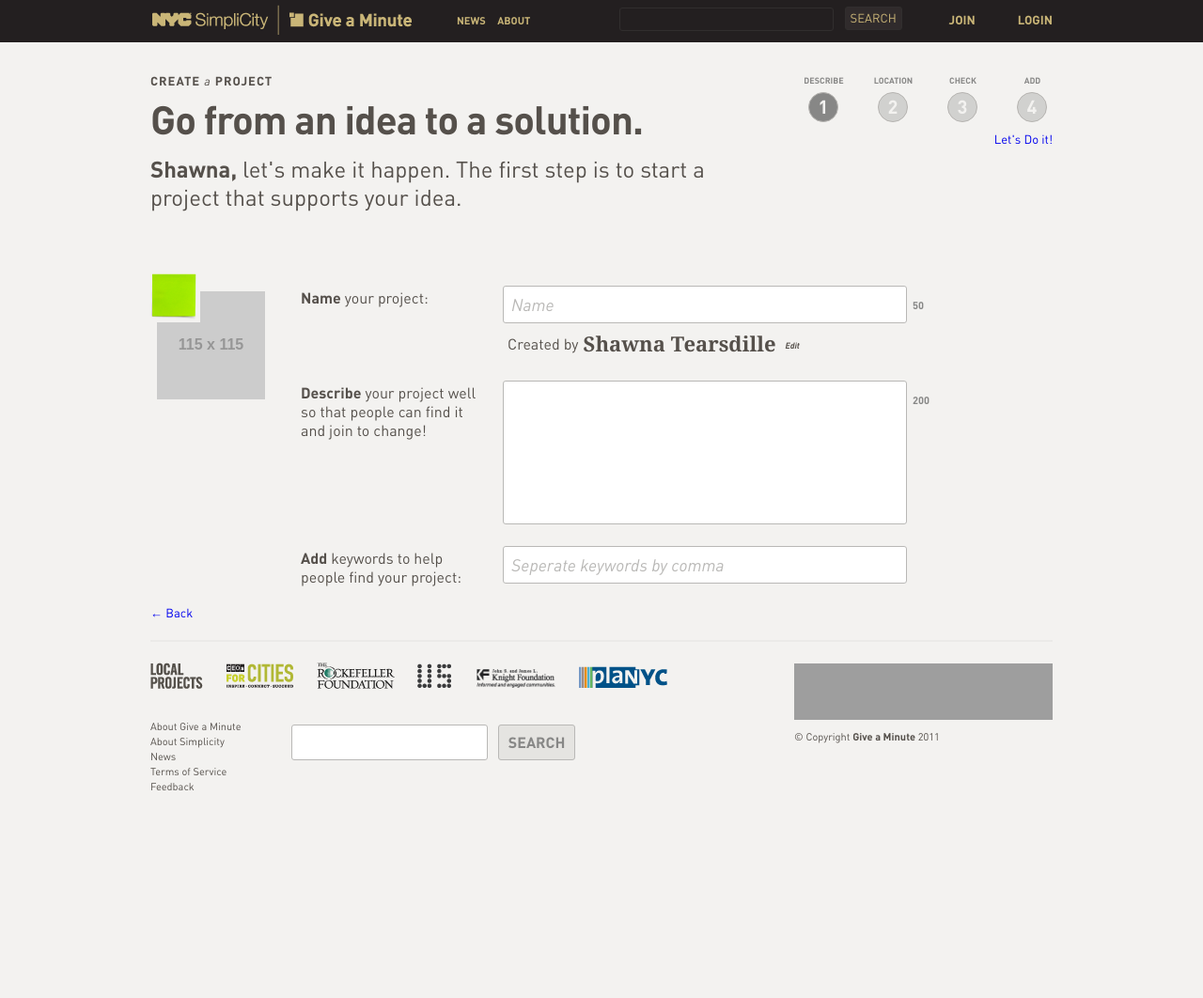
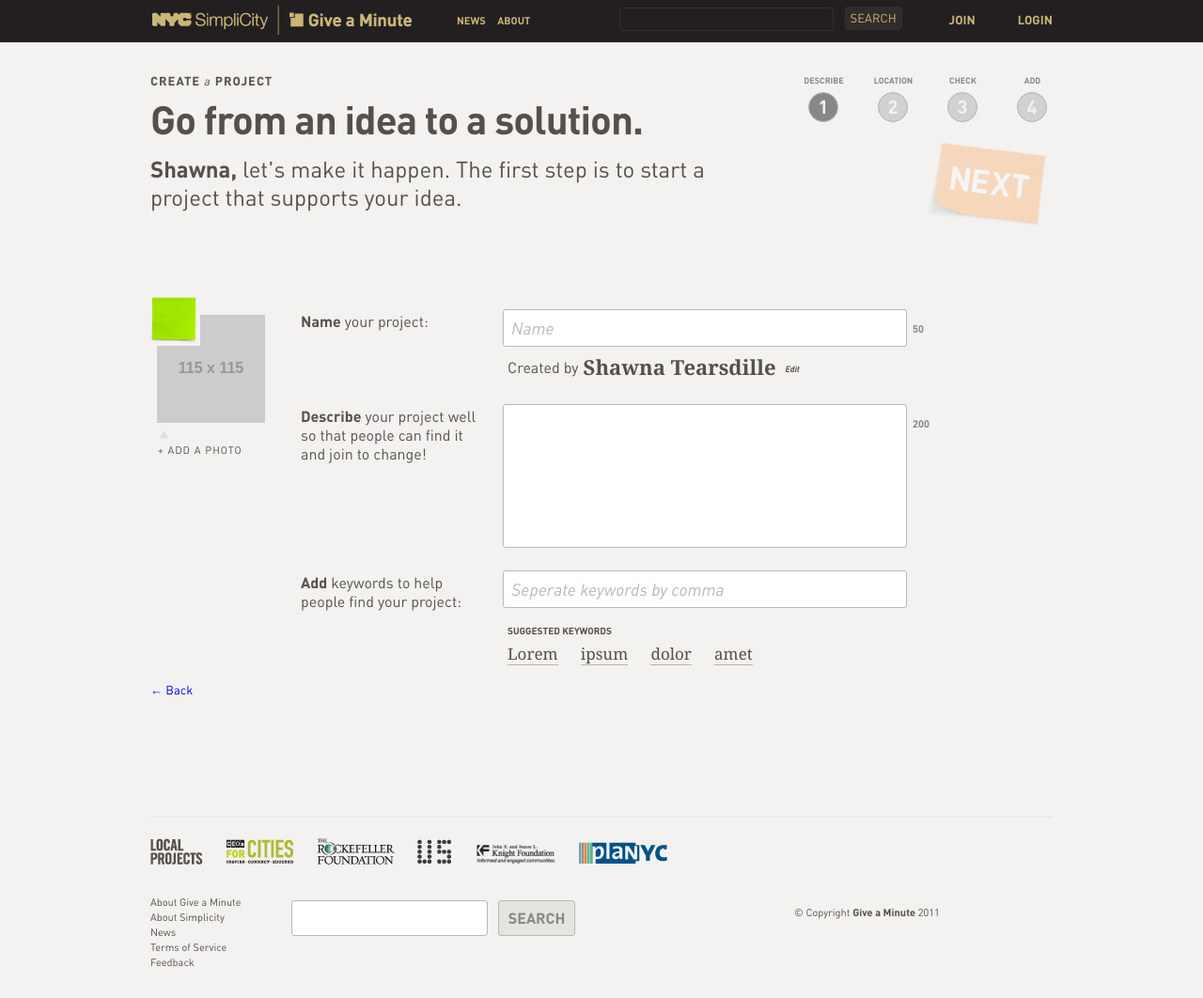
Before and after one commit to typecode/gam-ui-dep, a Python web app: template templates/create.html in a window 1280 px wide. Shown: the whole page at 94% size. Before the commit the page ends 841 px from the top, so only its background shows below. Run offline with Jinja, Linux system fonts and the light colour scheme; the template is opened without the code that fills it, so the values that code supplies are empty; grey boxes labelled with a size stand in for pictures from a placeholder-image service; some libraries are stand-ins or nearby versions; grey boxes are pictures that could not be loaded.

Commit message:
more changes to "create" page

```diff
--- a/templates/create.html
+++ b/templates/create.html
@@ -18,7 +18,7 @@
 				</div>
 				<div class='box next'>
 					<a class="ca-btn" href="#">
-						<span>Let's Do it!</span>
+						<span>Next step</span>
 					</a>
 				</div>
 			</div>
@@ -34,6 +34,7 @@
 						<img src="http://placehold.it/115x115" alt="" class="proj"/>
 						<span class="overlay-tag"></span>
 					</div>
+					<div class="addphoto">&#43; <span>Add A Photo</span></div>
 				</div>
 
 				<div class="east">
@@ -41,7 +42,7 @@
 						<label for='name'><strong>Name</strong> your project:</label>
 						<input value='Name' type='text' name='name' id='name' class='name'/>
 						<span class="charlimit">50</span>
-						<div class="below-input clearfix"><span class="createdby">Created by</span><span class="user-name">Shawna Tearsdille</span><span class="edit">Edit</span></span></div>
+						<div class="below-input clearfix"><span class="createdby">Created by</span><span class="user-name">Shawna Tearsdille</span><span class="edit">Edit</span></div>
 					</div>
 					<div class="row clearfix">
 						<label for='describe'><strong>Describe</strong> your project well so that people can find it and join to change!</label>
@@ -51,6 +52,15 @@
 					<div class="row clearfix">
 						<label for='keywords'><strong>Add</strong> keywords to help people find your project:</label>
 						<input value='Seperate keywords by comma' type='text' name='keywords' id='keywords' class='keywords'/>
+						<div class="below-input clearfix">
+							<span class="suggested-keywords-label">Suggested Keywords</span>
+							<span class="suggested-keywords">
+								<span>Lorem</span>
+								<span>ipsum</span>
+								<span>dolor</span>
+								<span>amet</span>
+							</span>
+						</div>
 					</div>
 				</div>
 			</div>
--- a/ui/css/tc.gam.main.css
+++ b/ui/css/tc.gam.main.css
@@ -151,7 +151,7 @@
 div.seafloor .box { padding:0 0 25px; font-size: 11px; line-height: 16px; color: #55504b}
 div.seafloor .logos img { height: 33px; margin-right: 20px }
 
-div.seafloor .sitemap { width:150px; float:left;}
+div.seafloor .sitemap { width:150px; float:left; margin-bottom: 30px;}
 div.seafloor .sitemap a {color: #55504b }
 div.seafloor .sitemap a:hover { border-bottom: 1px solid #d2cac2; }
 div.seafloor .search { width:525px; float:right; margin-top: 6px;}
@@ -193,24 +193,36 @@
 	padding:40px 0px;  }
 div.continent.login .midlands .east p { margin-left:35px; }
 
+
 /* Create */
 div.continent.create { }
 div.continent.create .headlands { margin-bottom: 65px; }
 div.continent.create .headlands > .west { width: 600px; }
 div.continent.create .headlands > .east { width: 360px; text-align: right}
+div.continent.create .headlands .next a.ca-btn {display: block; background: url(../images/button_nextInactive.png) top left no-repeat transparent; width: 138px; height: 103px; float: right; margin-top: 8px;}
+div.continent.create .headlands .next a.ca-btn:hover {background-image: url(../images/button_nextActive.png);}
+div.continent.create .headlands .next a.ca-btn span { visibility: hidden }
 div.continent.create .midlands .step > .west { width: 160px; }
 div.continent.create .midlands .step > .east { width: 800px; }
 div.continent.create .midlands .step .thumb { position: relative; width: 122px; height: 135px; }
 div.continent.create .midlands .step .thumb .proj { position: absolute; bottom: 0; left: 0; margin-left: 7px; z-index: 1; width: 115px; height: 115px; }
 div.continent.create .midlands .step .thumb .overlay-tag { position: absolute; top: 0; left: 0; z-index: 2; width: 54px; height: 54px; background: url(../images/avatar_sq_53.png) top left no-repeat transparent; }
+div.continent.create .midlands .step .addphoto { margin: 5px 0 0 4px; padding: 16px 0 0 4px; background: url(../images/control_addPhotoArrow.png) top left no-repeat transparent; color: #55504b; font-size: 11px; letter-spacing: 1px; text-transform: uppercase}
+div.continent.create .midlands .step .addphoto span:hover { border-bottom: 1px solid #d2cac2; }
 div.continent.create .midlands .step div.row { width: 800px; clear: both; margin: 14px 0 6px; }
 div.continent.create .midlands .step label { font-size: 16px; line-height: 20px; color: #55504b; width: 200px; margin-right: 15px; display: block; float: left; padding-top: 3px;}
 div.continent.create .midlands .step input,
 div.continent.create .midlands .step textarea { width: 412px; font-size: 18px; line-height: 22px; color: #b9b8b6; padding: 8px; border: 1px solid #b9b8b6; -moz-border-radius: 3px; -webkit-border-radius: 3px; -khtml-border-radius: 3px; border-radius: 3px; font-family: DIN, Verdana, Arial, sans-serif; display: block; float: left; font-style: italic; }
-div.continent.create .midlands .step input:focus {font-family: Georgia, Times, Times New Roman, serif; color: #55504b; font-style: normal; }
+div.continent.create .midlands .step input:focus,
+div.continent.create .midlands .step textarea:focus {font-family: Georgia, Times, Times New Roman, serif; color: #55504b; font-style: normal; }
 div.continent.create .midlands .step textarea { height: 135px; }
 div.continent.create .midlands .step .charlimit {float:left; display: block; margin-left: 6px; margin-top: 15px; color: #878786; font-size: 11px; line-height: 11px; font-weight: bold;}
 div.continent.create .midlands .step .below-input {display: block; clear: both; margin-left: 220px; padding-top: 10px; font-size: 16px; line-height: 22px; color: #55504b; }
 div.continent.create .midlands .step .below-input .createdby { position: relative; top: -2px; margin-right: 5px; }
 div.continent.create .midlands .step .below-input .user-name { font-size: 22px; font-family: Georgia, Times, Times New Roman, serif; font-weight: bold; margin-right: 10px;}
 div.continent.create .midlands .step .below-input .edit { position: relative; top: -3px; font-size: 9px; font-weight: bold; font-style: italic; }
+div.continent.create .midlands .step .below-input .suggested-keywords-label { font-size: 10px; font-weight: bold; text-transform: uppercase; display: block; margin-bottom: 3px; }
+div.continent.create .midlands .step .below-input .suggested-keywords { font-size: 17px; line-height: 20px; }
+div.continent.create .midlands .step .below-input .suggested-keywords span { font-family: Georgia, Times, Times New Roman, serif; border-bottom: 1px solid #bab2a9; margin-right: 20px;}
+div.continent.create .midlands .step .below-input .suggested-keywords span:hover { border-bottom-color: #55504b;}
+div.continent.create .foothills { margin-bottom: 125px; }
```
Also changed, not shown: ui/images/button_create.png (added), ui/images/button_nextActive.png (added), ui/images/button_nextInactive.png (added), ui/images/control_addPhotoArrow.png (added).
